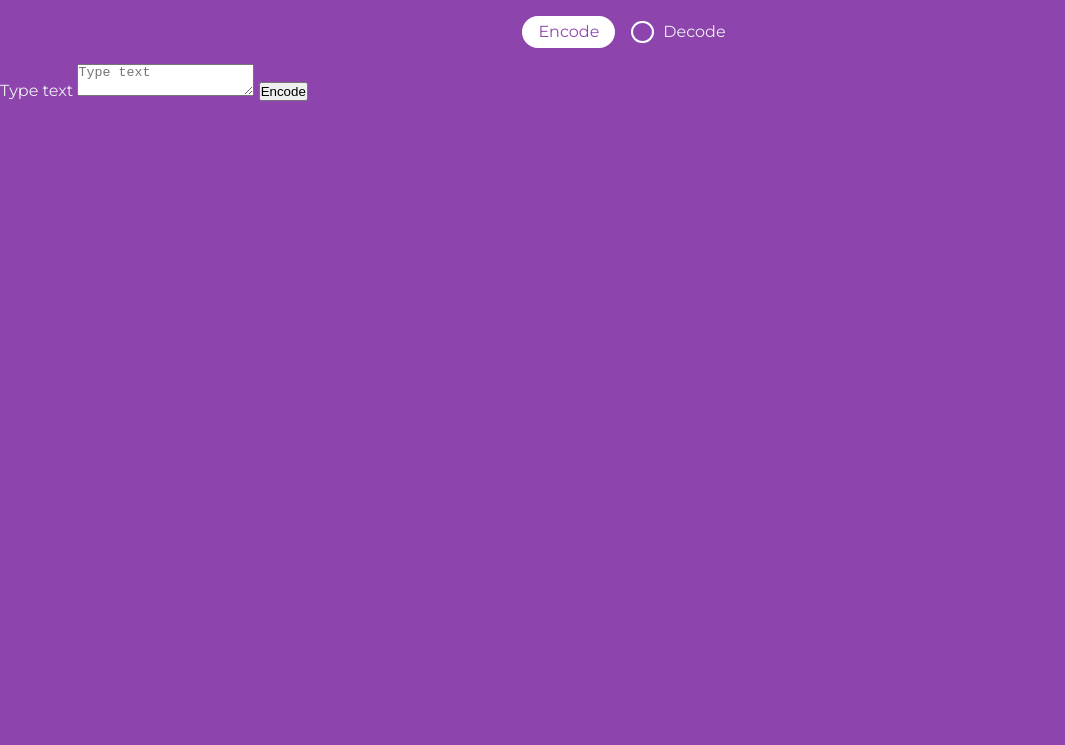
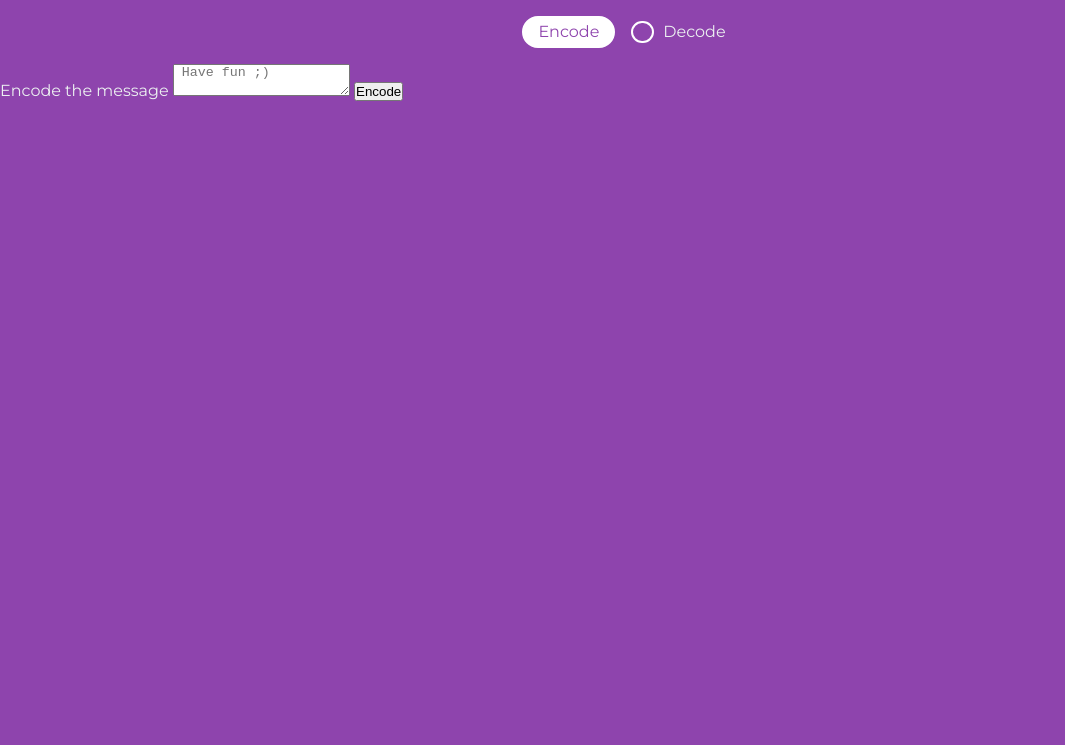
Before and after one commit to jaroslaw1984/encoding_decoding, a website built with webpack: page index.html in a window 1280 px wide. Shown: the part 71-816 px from the top of the page, without its empty margins (0-1065 px from the left). Built offline with nearby package versions, Linux system fonts and the light colour scheme.

Commit message:
Textarea label is now changes depending on selected option

```diff
--- a/index.html
+++ b/index.html
@@ -21,8 +21,8 @@
   </section>
   <main>
     <div class="form-group">
-      <label for="form-group__encoding">Type text</label>
-      <textarea class="form-group__encoding" id="form-group__encoding" placeholder="Type text"></textarea>
+      <label for="form-group__textarea" class="form-group__label">Encode the message</label>
+      <textarea class="form-group__textarea" id="form-group__textarea" placeholder=" Have fun ;)"></textarea>
       <button class="btn" id="btn">Encode</button>
     </div>
     <div class="history"></div>
```
